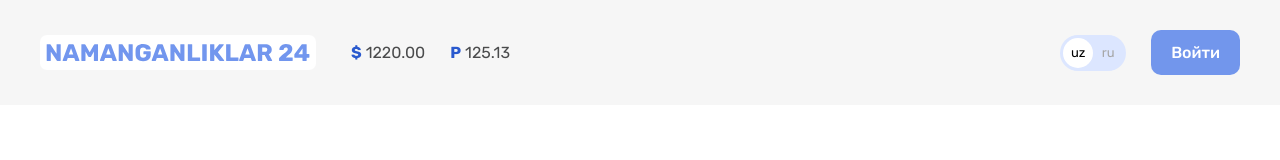
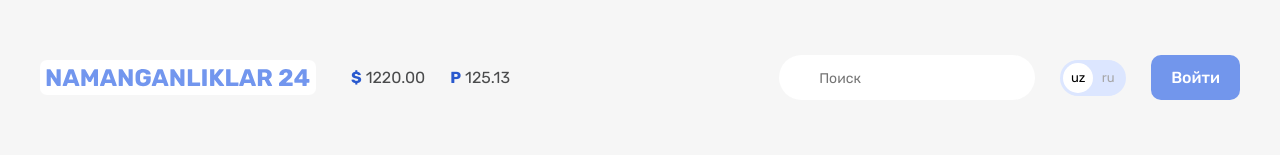
Before and after one commit to musavvir0437/N24-Musavvir, a plain HTML site: page index.html in a window 1280 px wide. Drawn offline with Linux system fonts and the light colour scheme.

Commit message:
add global serch form and focus styles

```diff
--- a/css/style.css
+++ b/css/style.css
@@ -29,6 +29,12 @@ img{
 max-width: 100%;
 height: auto;
 
+}
+
+/* OUTLINE STYLES */
+*:focus{
+outline: 2px dashed #7296EC;
+outline-offset: 3px;
 }
 
 /* BUTTON */
@@ -118,6 +124,27 @@ height: auto;
 .currency-rates-type {
   color: #2959CE;
 }
+
+/* GLOBAL-SEARCH-FORM */
+.global-search-form{
+  margin: 25px;
+}
+
+.global-search-form-input{
+  padding-top: 15px;
+  padding-right: 20px;
+  padding-bottom: 13px;
+  padding-left: 40px;
+
+  border-radius: 60px;
+  border: 0;
+  font-size: 14px;
+  line-height: normal;
+}
+
+
+
+
  /* LANG-TOGGLE */
 .lang-toggle {
   display: flex;
--- a/index.html
+++ b/index.html
@@ -34,6 +34,9 @@
           </li>
         </ul>
         <!-- GLOBAL-SERCH-FORM -->
+        <form class="global-search-form" action="https://echo.htmlacedmy.ru" method="Get">
+          <input class="global-search-form-input" type="search" name="search" placeholder="Поиск" aria-label="Поиск" required>
+        </form>
 
         <!-- LANG-TOGGLE -->
         <div class="lang-toggle">
```
